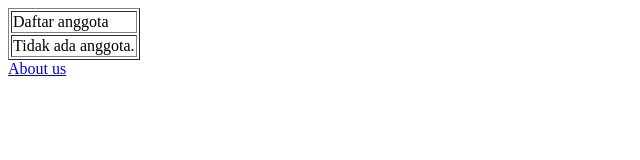
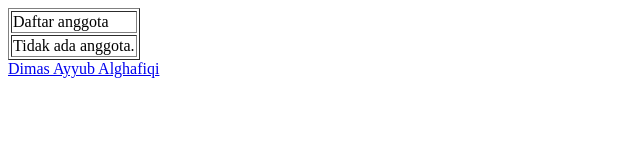
Before and after one commit to DimasAyyubAlghafiqi/TIK204-2023-1-eTrash, a plain HTML site: page index.html in a window 1280 px wide. Shown: the whole page, without its empty margins (0-640 px from the left). Drawn offline with Linux system fonts and the light colour scheme.

Commit message:
Update index.html

```diff
--- a/index.html
+++ b/index.html
@@ -8,6 +8,6 @@
       <tr><td>Daftar anggota</td></tr>
       <tr><td>Tidak ada anggota.</td></tr>
     </table>
-    <a href="about.html">About us</a>
+    <a href="2104111010002.html">Dimas Ayyub Alghafiqi</a>
   </body>
 </html>
```
